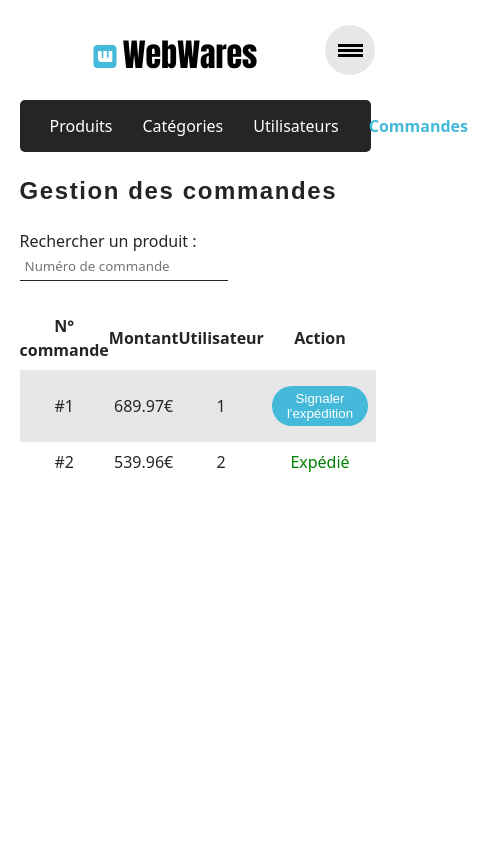
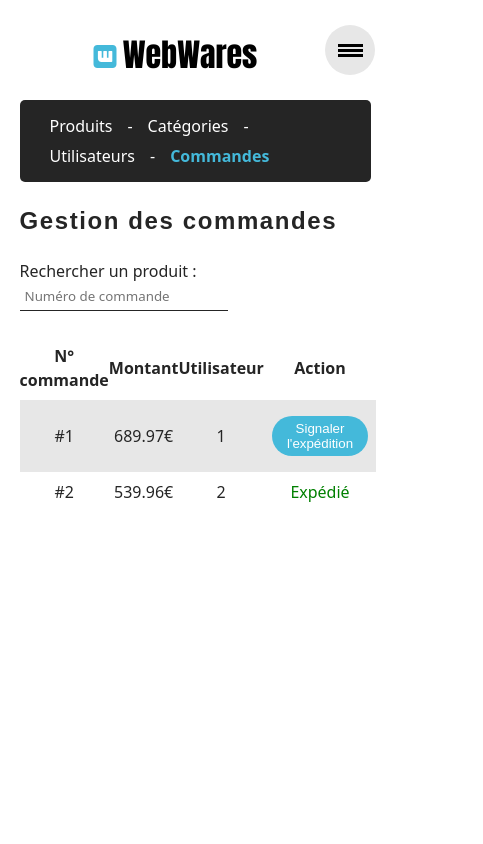
Before and after one commit to RBZ-code/projet-webware, a Vue app: page /back-orders in a window 390 px wide. Shown: the top 844 px of the page, 483 px wide, since content can reach past the window. Built offline with nearby package versions, Linux system fonts and the light colour scheme; the HTML template or start-up script is replaced by a standard one.

Commit message:
BO nav responsiveness

```diff
--- a/src/components/FrontOffice/BackNav.vue
+++ b/src/components/FrontOffice/BackNav.vue
@@ -1,8 +1,8 @@
 <template>
     <nav class="back-nav">
-        <router-link to="/back-products">Produits</router-link>
-        <router-link to="/back-categories">Catégories</router-link>
-        <router-link to="/back-users">Utilisateurs</router-link>
+        <router-link to="/back-products">Produits</router-link> -
+        <router-link to="/back-categories">Catégories</router-link> -
+        <router-link to="/back-users">Utilisateurs</router-link> -
         <router-link to="/back-orders">Commandes</router-link>
     </nav>
 </template>
@@ -20,6 +20,10 @@
     padding: 15px;
     color: #fff;
     text-align: center;
+    display: flex;
+    justify-content: start;
+    flex-wrap: wrap;
+    row-gap: .5rem;
 }
 
 .back-nav a {
```
